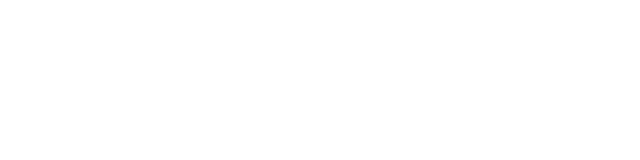
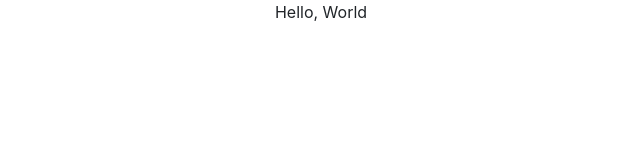
Before and after one commit to ahmedalli20/c-hbh, a React (Create React App) app: page / in a window 1280 px wide. Shown: the top 160 px of the page, without its empty margins (319-959 px from the left). Built offline with nearby package versions, Linux system fonts and the light colour scheme.

Commit message:
-Create Login Form Component

```diff
--- a/src/App.js
+++ b/src/App.js
@@ -1,10 +1,11 @@
 
 import './App.css';
+import LoginForm from './components/LoginForm';
 
 function App() {
   return (
     <div className="App">
-
+     <LoginForm />
     </div>
   );
 }
--- /dev/null
+++ b/src/components/LoginForm.js
@@ -0,0 +1,9 @@
+import './LoginForm.css'
+
+function LoginForm(){
+    return(
+        <p>Hello, World</p>
+    )
+}
+
+export default LoginForm;
```
Also changed, not shown: src/components/LoginForm.css (added).
